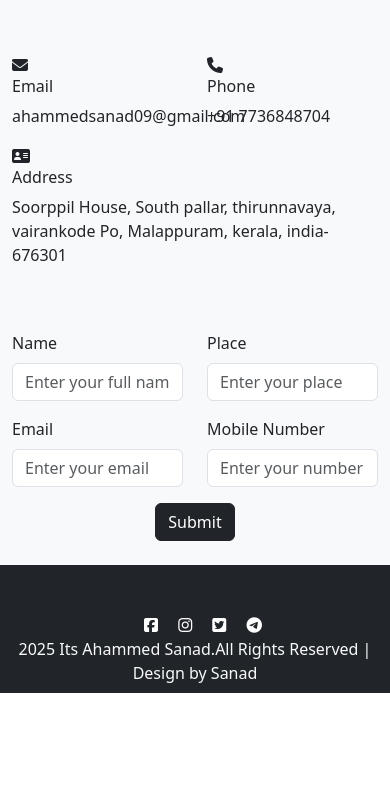
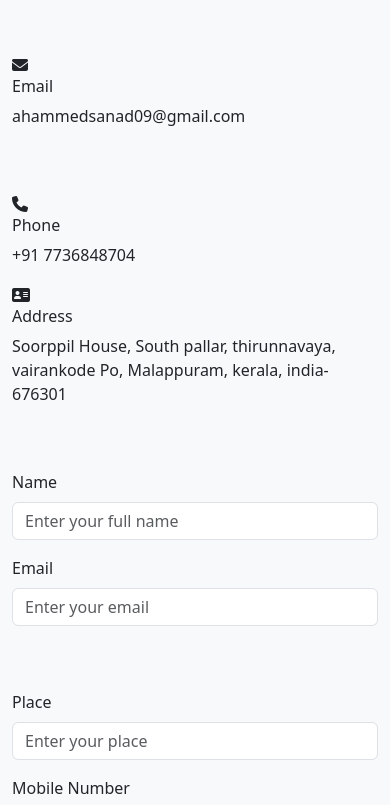
Before and after one commit to ahammedsanad/.portfolio, a plain HTML site: page index.html in a window 390 px wide. Shown: the part 3767-4572 px from the top of the page. Before the commit the page ends 4492 px from the top, so only its background shows below. Drawn offline with nearby package versions, Linux system fonts and the light colour scheme.

Commit message:
first-file

```diff
--- a/index.html
+++ b/index.html
@@ -155,7 +155,7 @@
              <img src="https://encrypted-tbn0.gstatic.com/images?q=tbn:ANd9GcQ-DjQsJmnIwceWg9-A58DroBDhYlLFrSVL2Q&s" class="shadow img-fluid  mt-5" alt=""  style="height: 12em; width:28em ;">
            </div>
              <div class="col-12 col-md-4">
-               <img src="https://pageflows.com/media/videos/screenie_8db21e7a-fe76-4b2a-9792-c7c4d170b80c.jpg" class="shadow img-fluid mt-5 " alt="" style="height: 12em; width:28em ;">
+               <img src="https://pageflows.com/media/videos/screenie_8db21e7a-fe76-4b2a-9792-c7c4d170b80c.jpg" class=" shadow img-fluid mt-5 " alt="" style="height: 12em; width:28em ;">
              </div>
            <div class="col-12 col-md-4">
             <img src="https://encrypted-tbn0.gstatic.com/images?q=tbn:ANd9GcRLRPyKTa4UBkDx0Xr1kBgsA2SbfI3drm_qUg&s" class="shadow img-fluid  mt-5" alt=""  style="height: 12em; width:28em ;">
@@ -170,14 +170,14 @@
   <section id="Contact me-section" class="bg-light">
     <div class="container mt-4 pt-5">
       <h1 class="text-center">Contact me</h1>
-      <div class="row pt-5">
+      <div class="row pt-5 ">
         <h3 class="text-center">Address info</h3>
-        <div class="col-6 pt-5">
+        <div class="col-12 col-md-6 pt-5">
           <i class="fa-solid fa-envelope"></i>
           <h6 >Email</h6>
           <p>ahammedsanad09@gmail.com</p>
         </div>
-        <div class="col-6 pt-5">
+        <div class="col-12 col-md-6 pt-5">
           <i class="fa-solid fa-phone"></i>
           <h6 >Phone</h6>
           <p>+91 7736848704</p>
@@ -187,23 +187,23 @@
            <h6>Address </h6>
            <p>Soorppil House, South pallar, thirunnavaya, vairankode Po, Malappuram, kerala, india-676301</p>
         </div>
-          <div class="col-6 pt-5">
+          <div class="col-12 col-md-6 pt-5">
               <div class="mb-3">
                 <label for="email" class="form-label">Name</label>
                 <input type="Name" class="form-control" id="email" placeholder="Enter your full name">
             </div>
-            <div class="mb-3">
+            <div class="mb-3 col-12">
                 <label for="password" class="form-label">Email</label>
                 <input type="email" class="form-control" id="password" placeholder="Enter your email">
             </div>
           </div>
-          <div class="col-6 pt-5">
+          <div class="col-12 col-md-6 pt-5">
               <form>
                   <div class="mb-3">
                       <label for="email" class="form-label">Place</label>
                       <input type="Place" class="form-control" id="email" placeholder="Enter your place">
                   </div>
-                  <div class="mb-3">
+                  <div class="mb-3 col-12">
                       <label for="password" class="form-label">Mobile Number</label>
                       <input type="tel" class="form-control" id="password" placeholder="Enter your number">
                   </div>
@@ -225,7 +225,7 @@
     </div>
   </section>
 
-  <footer class="bg-dark" style="height: 8em;">
+  <footer class="bg-dark" style="height: 9em;">
      <div class="container">
       <div class="row pt-5">
 
@@ -234,7 +234,7 @@
           <i class="fa-brands fa-instagram ps-3"></i>
           <i class="fa-brands fa-square-twitter ps-3"></i>
           <i class="fa-brands fa-telegram ps-3"></i>
-                 <p class="text-light text-center">2025 Its Ahammed Sanad.All Rights Reserved | Design by Sanad</p><br>
+                 <p class="text-light text-center">2025 Its Ahammed Sanad.All Rights Reserved | Design by Sanad</p>
         </div>
 
 
```
